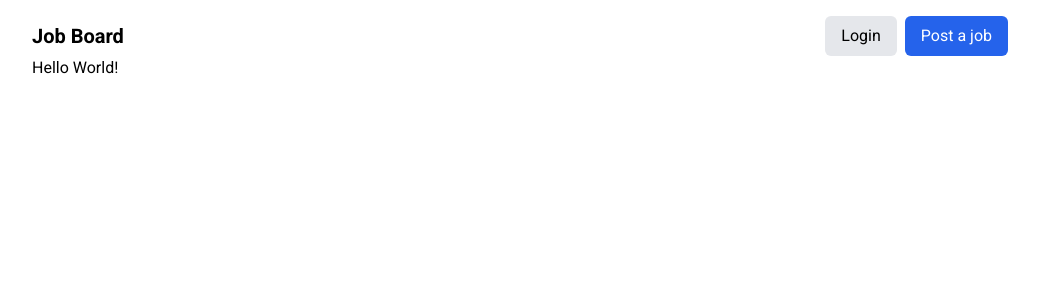
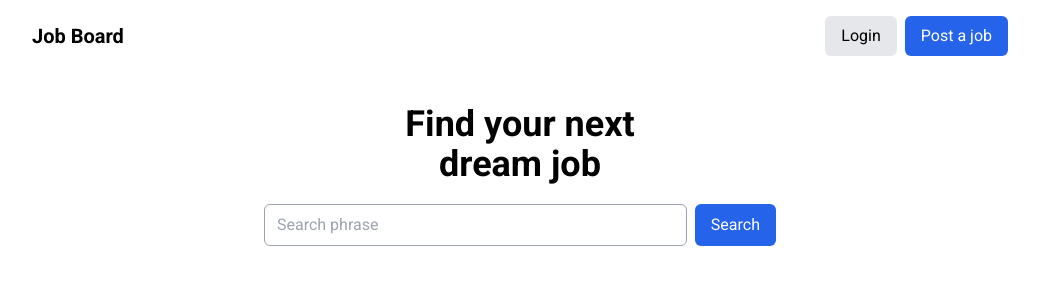
Before and after one commit to peymanzarchini/job-app, a Next.js app: page / in a window 1280 px wide. Shown: the top 300 px of the page, without its empty margins (120-1159 px from the left). Built offline with nearby package versions, Linux system fonts and the light colour scheme.

Commit message:
Creating the design of the hero part of the project

```diff
--- a/src/app/page.tsx
+++ b/src/app/page.tsx
@@ -1,5 +1,7 @@
+import Hero from "@/components/Hero";
+
 const Home = () => {
-  return <h1>Hello World!</h1>;
+  return <Hero />;
 };
 
 export default Home;
--- /dev/null
+++ b/src/components/Hero.tsx
@@ -0,0 +1,21 @@
+const Hero = () => {
+  return (
+    <section className="py-12">
+      <h1 className="text-4xl text-center font-bold">
+        Find your next
+        <br />
+        dream job
+      </h1>
+      <form className="mt-5 flex gap-2 max-w-lg mx-auto">
+        <input
+          type="text"
+          placeholder="Search phrase"
+          className="border border-gray-400 w-full rounded-md py-2 px-3"
+        />
+        <button className="bg-blue-600 text-white py-2 px-4 rounded-md">Search</button>
+      </form>
+    </section>
+  );
+};
+
+export default Hero;
```
